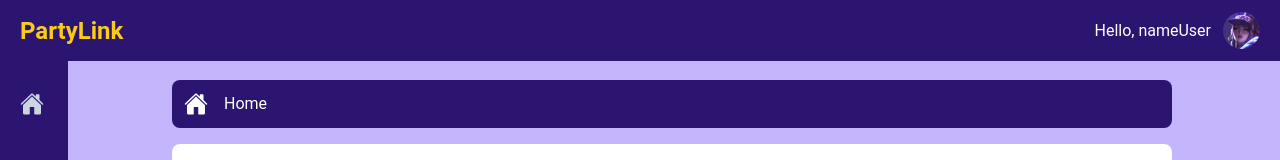
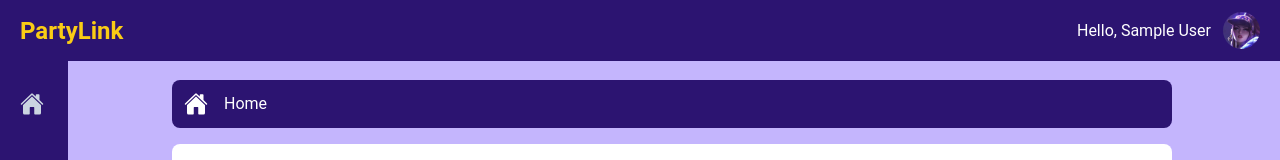
Before and after one commit to PartyLinkGames/party-link, a Next.js app: page /dashboard in a window 1280 px wide. Shown: the top 160 px of the page. Built offline with nearby package versions, Linux system fonts and the light colour scheme; no server answers; sample sign-in values are in the browser's storage.

Commit message:
feat: add load user info when loged

```diff
--- /dev/null
+++ b/hooks/useGetUserInfo.ts
@@ -0,0 +1,20 @@
+import { getAuth, onAuthStateChanged } from "firebase/auth";
+import { useEffect, useState } from "react";
+import { app, db } from "../firebase/config";
+
+export const useGetInfoUser = () => {
+  const [userName, setUserName] = useState<string | null | undefined>(null);
+  const auth = getAuth(app);
+  useEffect(() => {
+    const getUserName = () => {
+      onAuthStateChanged(auth, (currentUser) => {
+        setUserName(currentUser?.displayName);
+      });
+    };
+    getUserName();
+  }, []);
+//   console.log(userName);
+  return {
+    userName,
+  };
+};
--- a/pages/dashboard/index.tsx
+++ b/pages/dashboard/index.tsx
@@ -16,6 +16,7 @@ import { useAuthentication } from "../../hooks/useAuthentication";
 import { protectedRoutesUserOff } from "../../components/protectedRoutes/ProtectedRoutes";
 
 import CardHunts from "../../components/modalCardHunts/cardHunts";
+import { useGetInfoUser } from "../../hooks/useGetUserInfo";
 
 function HomePage() {
   const [hideNavDesktop, setHideNavDesktop] = useState(false);
@@ -29,6 +30,7 @@ function HomePage() {
     "absolute top-[-200%] ease-in-out duration-500 w-full sm:aside-home"
   );
   const { logout, users } = useAuthentication();
+  const { userName } = useGetInfoUser();
   useEffect(() => {
     if (hideNavDesktop) {
       setNavStyle("sm:aside-div");
@@ -58,7 +60,7 @@ function HomePage() {
       <header className="fixed z-20 w-screen bg-primary flex items-center justify-between py-3 text-white ">
         <p className="text-2xl logo ml-5">PartyLink</p>
         <div className=" mr-5 flex items-center gap-3">
-          <p className="hidden sm:flex">Hello, nameUser</p>
+          <p className="hidden sm:flex">Hello, {userName}</p>
           <Image src={imageProfile} alt="nameUser" />
           <button
             className={barMenuIcon}
```
Also changed, not shown: services/api.ts (added, +7 -0 lines), services/index.ts (deleted).
